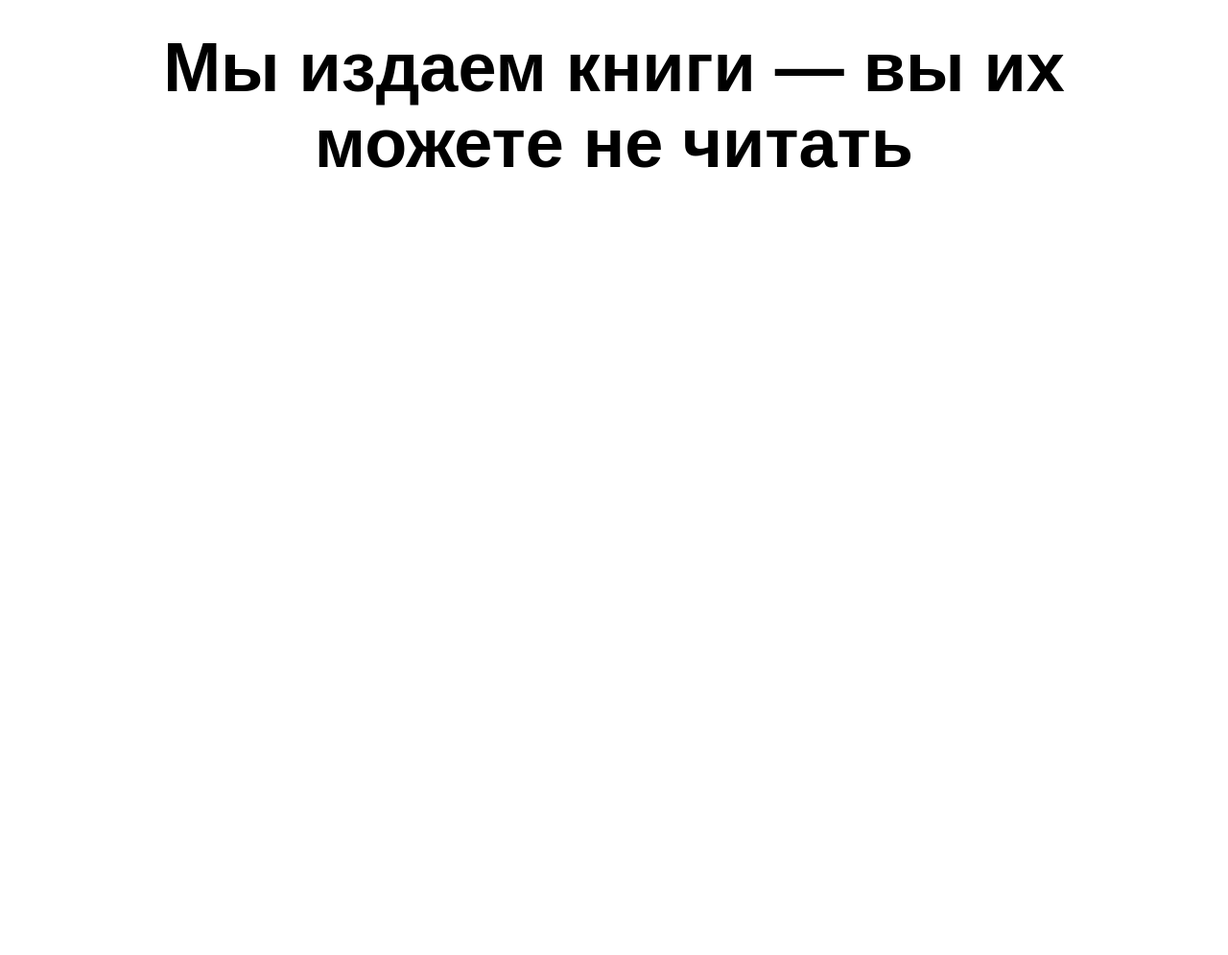
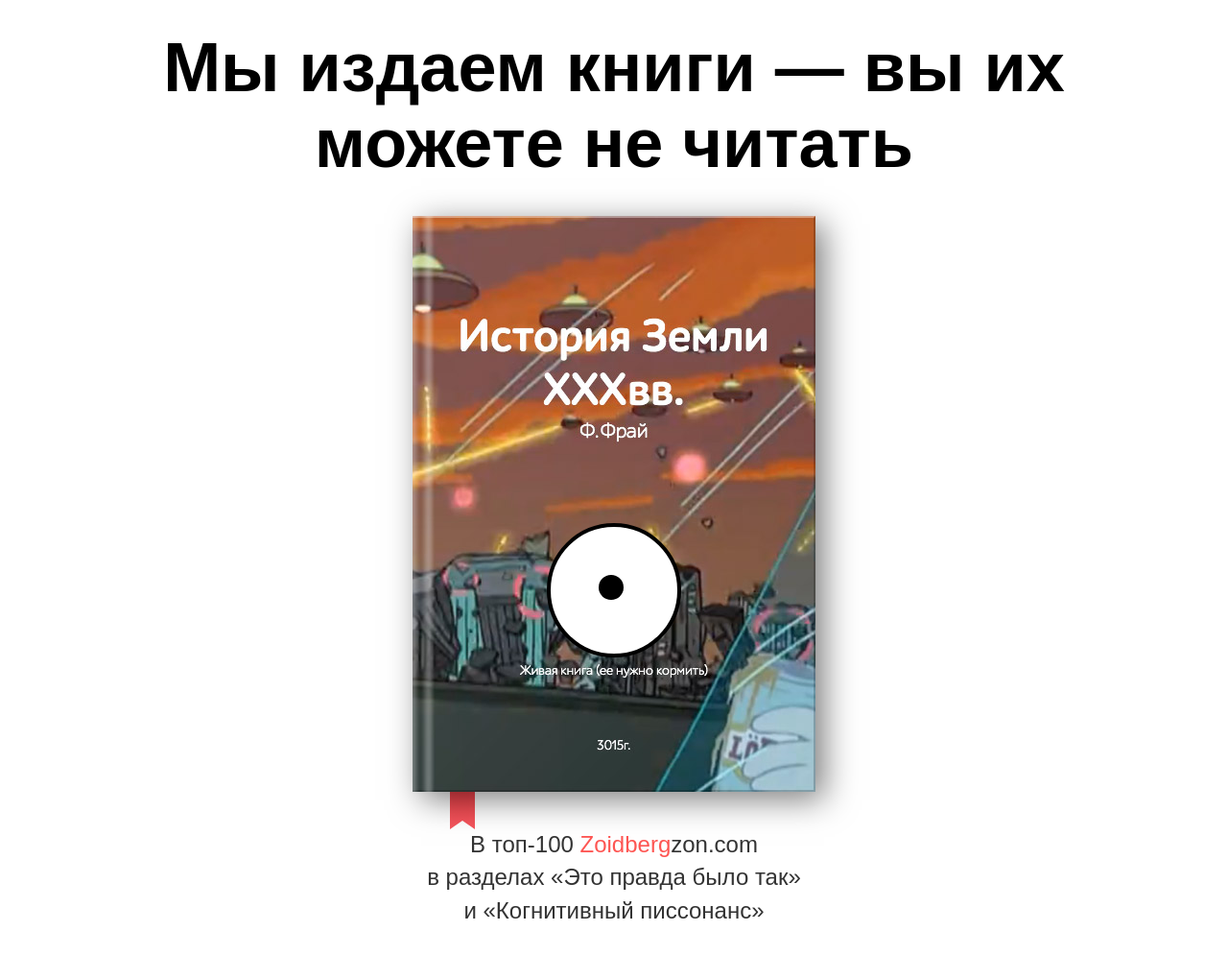
Before and after one commit to qostya/mif, a website: page index.html in a window 1280 px wide. Shown: the part 99-1094 px from the top of the page at 96% size. Before the commit the page ends 800 px from the top, so only its background shows below. Drawn offline with nearby package versions, Linux system fonts and the light colour scheme; some packages are replaced by stand-ins of ours.

Commit message:
b-single-book fixes

```diff
--- a/css/style.scss
+++ b/css/style.scss
@@ -15,6 +15,7 @@ body {
   font-family: Arial, sans-serif;
   font-size: 14px;
   color: #000;
+  padding-bottom: 100px;
 }
 
 .b-header {
@@ -68,14 +69,99 @@ body {
 
   h1 {
     font-size: 72px;
-    font-weight: bold;
+    font-weight: 700;
     text-align: center;
     margin: -0.36em 0 -0.2em;
   }
 }
 
+.css {
+  &_text {
+    &_zoidberg {
+      color: #fe5552;
+    }
+  }
+}
+
 .b-single-book {
+  color: #333333;
+
+  &_eye {
+    position: absolute;
+    top: 320px;
+    left: 0;
+    right: 0;
+    margin: 0 auto;
+    width: 140px;
+    height: 140px;
+    border: 4px solid #000;
+    background-color: #fff;
+    @include border-radius(50%);
+
+    i {
+      width: 26px;
+      height: 26px;
+      position: absolute;
+      background-color: #000;
+      left: 50px;
+      top: 50px;
+      @include border-radius(50%);
+    }
+  }
+
   &_holder {
     margin: 0 -10px;
   }
+
+  &_ribbon {
+    background: -webkit-linear-gradient(to top, #f4575e, #f44048);
+    background: -moz-linear-gradient(to top, #f4575e, #f44048);
+    background: linear-gradient(to top, #f4575e, #f44048);
+    width: 26px;
+    height: 48px;
+    position: absolute;
+    bottom: -39px;
+    left: 39px;
+
+    &:after {
+      content: '';
+      width: 0;
+      height: 0;
+      border: 13px solid transparent;
+      border-bottom-width: 9px;
+      border-bottom-color: #fff;
+      bottom: 0;
+      left: 0;
+      display: block;
+      position: absolute;
+    }
+  }
+
+  &_book {
+    max-width: 450px;
+    width: 100%;
+    margin: auto;
+    padding: 0 15px;
+    position: relative;
+
+    &_img {
+      position: relative;
+
+      img {
+        width: 100%;
+        position: relative;
+        @include box-shadow(9px 8px 32px rgba(0, 0, 0, 0.51));
+      }
+    }
+
+    &_description {
+      font-size: 24px;
+      text-align: center;
+      margin: 50px 0 30px;
+
+      p {
+        margin: -0.5em 0;
+      }
+    }
+  }
 }
--- a/js/modules/singleBook/views/single_book.html
+++ b/js/modules/singleBook/views/single_book.html
@@ -1,15 +1,27 @@
 <div class="b-big-title">
     <div class="container">
-        <h1>Мы издаем книги — вы их можете не читать</h1>
+        <h1 class="css_margin-text-block">Мы издаем книги — вы их можете не читать</h1>
     </div>
 </div>
 
 <div class="b-single-book">
     <div class="container">
         <div class="b-single-book_holder">
-            <table>
+            <div class="b-single-book_book">
+                <div class="b-single-book_book_img">
+                    <span class="b-single-book_ribbon"></span>
+                    <img src="images/big-book.jpg" alt=""/>
 
-            </table>
+                    <div class="b-single-book_eye"><i></i></div>
+                </div>
+
+                <div class="b-single-book_book_description">
+                    <p>
+                        В топ-100 <span class="css_text_zoidberg">Zoidberg</span>zon.com<br/>в разделах «Это правда было так»<br/>и «Когнитивный писсонанс»
+                    </p>
+                </div>
+
+            </div>
         </div>
     </div>
 </div>
```
Also changed, not shown: css/style.css, images/big-book.jpg (added), 1 other file.
